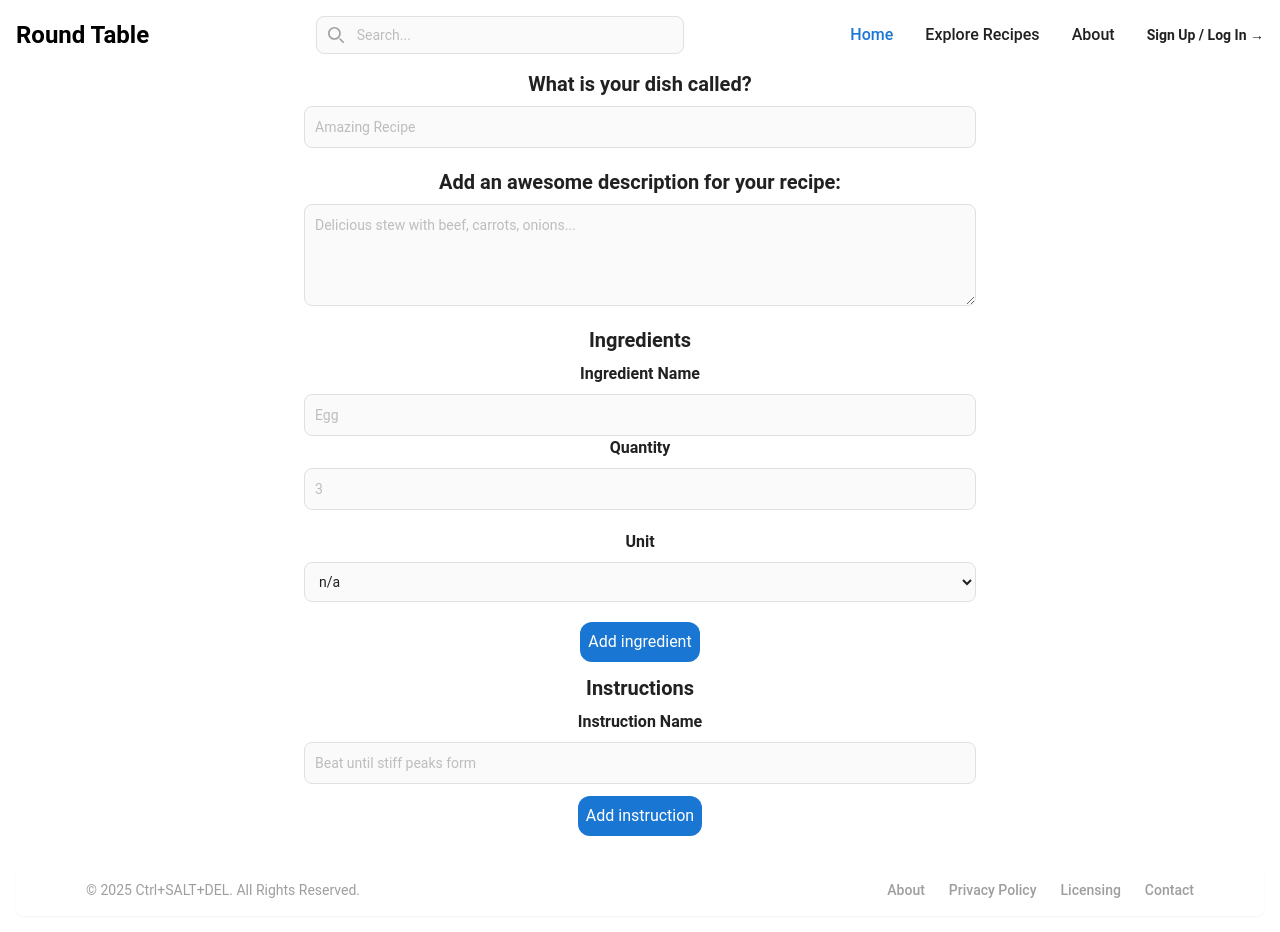
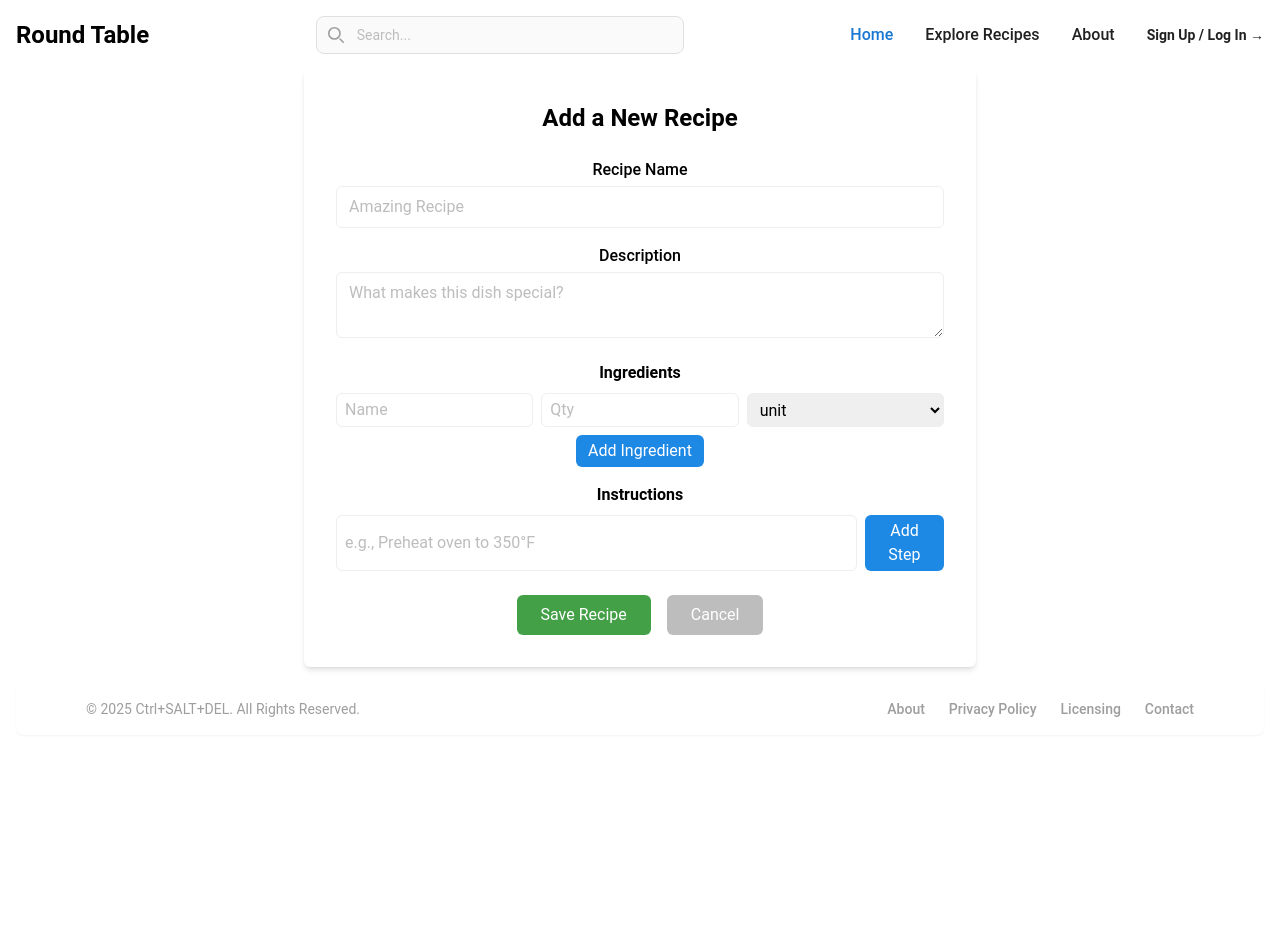
Before and after one commit to TDHouston/CtrlSaltDel, a React (Create React App) app in the folder client/ctrl-slt-del/: page /recipe/add in a window 1280 px wide. After the commit the page ends 800 px from the top, so only its background shows below. Built offline with nearby package versions, Linux system fonts and the light colour scheme.

Commit message:
Implemented customer CRUD for recipes

```diff
--- /dev/null
+++ b/client/ctrl-slt-del/src/components/MyRecipes.js
@@ -0,0 +1,114 @@
+import React, { useContext, useEffect, useState } from "react";
+import RecipeCard from "./RecipeCard";
+import RecipeForm from "../pages/RecipeForm";
+import { AuthContext } from "../helpers/AuthContext";
+import { useNavigate } from "react-router-dom";
+
+function MyRecipes() {
+  const [recipes, setRecipes] = useState([]);
+  const [showForm, setShowForm] = useState(false);
+  const [editing, setEditing] = useState(null);
+
+  const { user } = useContext(AuthContext);
+  const navigate = useNavigate();
+
+  useEffect(() => {
+    if (user?.userId) {
+      fetch(`http://localhost:8080/api/recipes/user?id=${user.userId}`)
+        .then((res) => res.json())
+        .then((data) => setRecipes(data))
+        .catch((err) => console.error("Error fetching user recipes:", err));
+    }
+  }, [user]);
+
+  const handleDelete = (recipeId) => {
+    if (!window.confirm("Are you sure you want to delete this recipe?")) return;
+
+    fetch(`http://localhost:8080/api/recipes/${recipeId}`, {
+      method: "DELETE",
+    })
+      .then((res) => {
+        if (res.ok) {
+          setRecipes((prev) => prev.filter((r) => r.recipeId !== recipeId));
+        } else {
+          throw new Error("Failed to delete recipe.");
+        }
+      })
+      .catch((err) => console.error("Delete error:", err));
+  };
+
+  const handleEdit = (recipeId) => {
+    navigate(`/recipe/edit/${recipeId}`);
+  };
+
+  return (
+    <section className="px-6 py-10 max-w-7xl mx-auto">
+      <div className="mb-6 flex flex-col sm:flex-row justify-between items-start sm:items-center">
+        <div>
+          <h1 className="text-3xl font-bold text-gray-900 dark:text-white">
+            My Recipes
+          </h1>
+          <p className="mt-1 text-gray-600 dark:text-gray-300">
+            View and manage the recipes you’ve submitted.
+          </p>
+        </div>
+
+        <button
+          onClick={() => setShowForm(true)}
+          className="mt-4 sm:mt-0 px-4 py-2 bg-blue-700 hover:bg-blue-600 text-white text-sm font-medium rounded-lg shadow-md transition"
+        >
+          + Add Recipe
+        </button>
+      </div>
+
+      {showForm && (
+        <div className="mb-10 bg-white dark:bg-gray-800 p-6 rounded-lg shadow-md">
+          <RecipeForm
+            onSave={(newRecipe) => {
+              setRecipes((prev) => [...prev, newRecipe]);
+              setShowForm(false);
+            }}
+            onCancel={() => setShowForm(false)}
+          />
+        </div>
+      )}
+
+      {!showForm && recipes.length > 0 ? (
+        <div className="grid gap-10 pt-6 sm:grid-cols-2 lg:grid-cols-3">
+          {recipes.map((recipe) => (
+            <div key={recipe.recipeId} className="flex flex-col items-center">
+              <RecipeCard recipe={recipe} />
+              <div
+                className="mt-4 inline-flex rounded-md shadow-sm"
+                role="group"
+              >
+                <button
+                  type="button"
+                  onClick={() => handleEdit(recipe.recipeId)}
+                  className="px-4 py-2 text-sm font-medium text-gray-900 bg-white border border-gray-200 rounded-s-lg hover:bg-gray-100 hover:text-blue-700 focus:z-10 focus:ring-2 focus:ring-blue-700 focus:text-blue-700 dark:bg-gray-800 dark:border-gray-700 dark:text-white dark:hover:bg-gray-700 dark:hover:text-white"
+                >
+                  Update
+                </button>
+                <button
+                  type="button"
+                  onClick={() => handleDelete(recipe.recipeId)}
+                  className="px-4 py-2 text-sm font-medium text-gray-900 bg-white border border-gray-200 rounded-e-lg hover:bg-gray-100 hover:text-red-600 focus:z-10 focus:ring-2 focus:ring-red-500 focus:text-red-600 dark:bg-gray-800 dark:border-gray-700 dark:text-white dark:hover:bg-gray-700 dark:hover:text-red-400"
+                >
+                  Delete
+                </button>
+              </div>
+            </div>
+          ))}
+        </div>
+      ) : (
+        !showForm && (
+          <p className="text-center text-gray-600 dark:text-gray-300">
+            You haven’t added any recipes yet.
+          </p>
+        )
+      )}
+    </section>
+  );
+}
+
+export default MyRecipes;
--- a/client/ctrl-slt-del/src/components/Nav.js
+++ b/client/ctrl-slt-del/src/components/Nav.js
@@ -1,5 +1,5 @@
 import React, { useContext, useEffect, useState } from "react";
-import { Link, useParams } from "react-router-dom";
+import { Link } from "react-router-dom";
 import { AuthContext } from "../helpers/AuthContext";
 
 function Nav() {
--- a/client/ctrl-slt-del/src/pages/RecipeForm.js
+++ b/client/ctrl-slt-del/src/pages/RecipeForm.js
@@ -1,48 +1,19 @@
-import { useEffect, useState } from "react";
-import { useParams } from "react-router-dom";
+import { useContext, useEffect, useState } from "react";
+import { useParams, useNavigate } from "react-router-dom";
+import { AuthContext } from "../helpers/AuthContext";
+
 const RECIPE_DEFAULT = {
-  name: "Chocolate Cake",
+  name: "",
   difficulty: 3,
-  cookTime: 45,
-  servings: 8,
-  description: "A delicious and decadent chocolate cake",
-  instructions: [
-    {
-      stepNumber: 1,
-      instruction: "Take your dry ingredients and mix them",
-    },
-    {
-      stepNumber: 2,
-      instruction: "Add wet ingredients and mix some more",
-    },
-    {
-      stepNumber: 3,
-      instruction: "Bake for 45 min",
-    },
-    {
-      stepNumber: 4,
-      instruction: "Cool, then frost if desired",
-    },
-  ],
-  ingredients: [
-    { name: "Flour", quantity: 2, unit: "cup" },
-    { name: "Sugar", quantity: 1, unit: "cup" },
-    { name: "Milk", quantity: 1, unit: "cup" },
-    { name: "Butter", quantity: 1, unit: "cup" },
-    { name: "Cocoa powder", quantity: 0.3, unit: "cup" },
-  ],
-  comments: [
-    {
-      user: "cookingpapa",
-      comment: "Tried this cake and it was soooo good",
-    },
-    {
-      user: "gianttroll",
-      comment: "this sucks",
-    },
-  ],
+  cookTime: 30,
+  servings: 1,
+  description: "",
+  instructions: [],
+  ingredients: [],
+  comments: [],
 };
-function RecipeForm() {
+
+function RecipeForm({ onSave, onCancel }) {
   const [recipe, setRecipe] = useState(RECIPE_DEFAULT);
   const [errors, setErrors] = useState([]);
 
@@ -52,182 +23,254 @@ function RecipeForm() {
   const [instruction, setInstruction] = useState("");
   const [instructions, setInstructions] = useState([]);
 
+  const { user } = useContext(AuthContext);
   const { id } = useParams();
+  const navigate = useNavigate();
 
-  const addIngredient = (ingredient) => {
-    setIngredients([...ingredients, ingredient]);
+  useEffect(() => {
+    if (id) {
+      fetch(`http://localhost:8080/api/recipes/${id}`)
+        .then((res) => res.json())
+        .then((data) => {
+          setRecipe(data);
+          setIngredients(data.ingredients || []);
+          setInstructions(data.instructions?.map((i) => i.instruction) || []);
+        })
+        .catch((err) => {
+          console.error("Failed to fetch recipe for editing:", err);
+        });
+    }
+  }, [id]);
+
+  const handleInputChange = (e) => {
+    setRecipe({ ...recipe, [e.target.name]: e.target.value });
   };
 
-  const handleIngredientChange = (event) => {
+  const handleIngredientChange = (e) => {
     const newIngredient = { ...ingredient };
-    newIngredient[event.target.name] = event.target.value;
+    newIngredient[e.target.name] = e.target.value;
     setIngredient(newIngredient);
   };
 
-  const handleInstructionChange = (event) => {
-    setInstruction(event.target.value);
+  const addIngredient = () => {
+    if (
+      ingredient.ingredientName &&
+      ingredient.ingredientQuantity &&
+      ingredient.ingredientUnit
+    ) {
+      setIngredients([...ingredients, ingredient]);
+      setIngredient({});
+    }
   };
 
-  const addInstruction = (instruction) => {
+  const handleInstructionChange = (e) => {
+    setInstruction(e.target.value);
+  };
+
+  const addInstruction = () => {
+    if (instruction.trim()) {
       setInstructions([...instructions, instruction]);
+      setInstruction("");
+    }
+  };
+
+  const handleSubmit = (e) => {
+    e.preventDefault();
+
+    const newRecipe = {
+      ...recipe,
+      ingredients,
+      instructions: instructions.map((inst, index) => ({
+        stepNumber: index + 1,
+        instruction: inst,
+      })),
+      userId: user?.userId || 1,
+    };
+
+    const method = id ? "PUT" : "POST";
+    const url = id
+      ? `http://localhost:8080/api/recipes/${id}`
+      : "http://localhost:8080/api/recipes";
+
+    fetch(url, {
+      method,
+      headers: {
+        "Content-Type": "application/json",
+      },
+      body: JSON.stringify(newRecipe),
+    })
+      .then((res) => {
+        if (res.status === 201) return res.json();
+        if (res.status === 204) return null; // just a success
+        if (res.status === 400)
+          return res.json().then((data) => Promise.reject(data));
+        return Promise.reject(["Unexpected server error."]);
+      })
+      .then((data) => {
+        onSave?.(data);
+        navigate("/profile/" + user.userId);
+      })
+      .catch((errs) => {
+        console.error(errs);
+        setErrors(Array.isArray(errs) ? errs : ["An error occurred."]);
+      });
   };
 
   return (
-    <>
     <section>
-        <form className="text-center mx-auto max-w-2xl">
-          <div className="mb-5">
-            <label
-              for="name"
-              className="block mb-2 text-xl font-semibold text-center font-medium text-gray-900 dark:text-white"
+      <form
+        onSubmit={handleSubmit}
+        className="text-center mx-auto max-w-2xl bg-white shadow-md p-8 rounded-md"
       >
-              What is your dish called?
+        <h2 className="text-2xl font-bold mb-6">
+          {id ? "Edit Recipe" : "Add a New Recipe"}
+        </h2>
+
+        {/* Name */}
+        <div className="mb-4">
+          <label htmlFor="name" className="block font-medium mb-1">
+            Recipe Name
           </label>
           <input
-              type="text"
-              id="name"
-              class="bg-gray-50 border border-gray-300 text-gray-900 text-sm rounded-lg focus:ring-blue-500 focus:border-blue-500 block w-full p-2.5 dark:bg-gray-700 dark:border-gray-600 dark:placeholder-gray-400 dark:text-white dark:focus:ring-blue-500 dark:focus:border-blue-500"
+            name="name"
+            value={recipe.name}
+            onChange={handleInputChange}
+            required
             placeholder="Amazing Recipe"
-              required
+            className="w-full border rounded-md px-3 py-2"
           />
         </div>
-          <div className="mb-5">
-            <label
-              for="description"
-              className="block mb-2 text-xl font-semibold text-center font-medium text-gray-900 dark:text-white"
-            >
-              Add an awesome description for your recipe:
+
+        {/* Description */}
+        <div className="mb-4">
+          <label htmlFor="description" className="block font-medium mb-1">
+            Description
           </label>
           <textarea
-              id="description"
-              rows="4"
-              class="block p-2.5 w-full text-sm text-gray-900 bg-gray-50 rounded-lg border border-gray-300 focus:ring-blue-500 focus:border-blue-500 dark:bg-gray-700 dark:border-gray-600 dark:placeholder-gray-400 dark:text-white dark:focus:ring-blue-500 dark:focus:border-blue-500"
-              placeholder="Delicious stew with beef, carrots, onions..."
-            ></textarea>
+            name="description"
+            value={recipe.description}
+            onChange={handleInputChange}
+            required
+            placeholder="What makes this dish special?"
+            className="w-full border rounded-md px-3 py-2"
+          />
         </div>
-          <div className="mb-5">
-            <h1 className="block mb-2 text-xl font-semibold text-center font-medium text-gray-900 dark:text-white">
-              Ingredients
-            </h1>
-            <div>
-              {ingredients.map((ingredient) => (
-                <p>
-                  {ingredient.ingredientQuantity}{" "}
-                  {ingredient.ingredientUnit.toString().toLowerCase()}{" "}
-                  {ingredient.ingredientName}
+
+        {/* Ingredients */}
+        <div className="mb-4">
+          <h3 className="font-semibold mb-2">Ingredients</h3>
+          {ingredients.map((ing, idx) => (
+            <p key={idx}>
+              {ing.ingredientQuantity} {ing.ingredientUnit.toLowerCase()}{" "}
+              {ing.ingredientName}
             </p>
           ))}
-            </div>
-            <div className="mb-5">
-              <label
-                for="ingredientName"
-                className="block mb-2 text- font-semibold text-center font-medium text-gray-900 dark:text-white"
-              >
-                Ingredient Name
-              </label>
+
+          <div className="grid grid-cols-3 gap-2 mt-2">
             <input
               type="text"
               name="ingredientName"
-                id="ingredientName"
-                class="bg-gray-50 border border-gray-300 text-gray-900 text-sm rounded-lg focus:ring-blue-500 focus:border-blue-500 block w-full p-2.5 dark:bg-gray-700 dark:border-gray-600 dark:placeholder-gray-400 dark:text-white dark:focus:ring-blue-500 dark:focus:border-blue-500"
-                placeholder="Egg"
-                value={ingredient.ingredientName}
+              placeholder="Name"
+              value={ingredient.ingredientName || ""}
               onChange={handleIngredientChange}
-                required
+              className="border rounded-md px-2 py-1"
             />
-              <div className="mb-5">
-                <label
-                  for="ingredientQuantity"
-                  className="block mb-2 text-l font-semibold text-center font-medium text-gray-900 dark:text-white"
-                >
-                  Quantity
-                </label>
             <input
               type="number"
               name="ingredientQuantity"
-                  id="ingredientQuantity"
-                  class="bg-gray-50 border border-gray-300 text-gray-900 text-sm rounded-lg focus:ring-blue-500 focus:border-blue-500 block w-full p-2.5 dark:bg-gray-700 dark:border-gray-600 dark:placeholder-gray-400 dark:text-white dark:focus:ring-blue-500 dark:focus:border-blue-500"
-                  placeholder="3"
-                  value={ingredient.ingredientQuantity}
+              placeholder="Qty"
+              value={ingredient.ingredientQuantity || ""}
               onChange={handleIngredientChange}
-                  required
+              className="border rounded-md px-2 py-1"
             />
-              </div>
-              <div className="mb-5">
-                <label
-                  for="ingredientUnit"
-                  className="block mb-2 text-l font-semibold text-center font-medium text-gray-900 dark:text-white"
+            <select
+              name="ingredientUnit"
+              value={ingredient.ingredientUnit || ""}
+              onChange={handleIngredientChange}
+              className="border rounded-md px-2 py-1"
             >
-                  Unit
-                </label>
-                <select
-                  id="ingredientUnit"
-                  name="ingredientUnit"
-                  class="bg-gray-50 border border-gray-300 text-gray-900 text-sm rounded-lg focus:ring-blue-500 focus:border-blue-500 block w-full p-2.5 dark:bg-gray-700 dark:border-gray-600 dark:placeholder-gray-400 dark:text-white dark:focus:ring-blue-500 dark:focus:border-blue-500"
-                  value={ingredient.ingredientUnit}
-                  onChange={handleIngredientChange}
-                >
-                  <option value="">n/a</option>
+              <option value="">unit</option>
               <option value="TEASPOON">tsp</option>
               <option value="TABLESPOON">tbsp</option>
               <option value="CUP">cup</option>
-                  <option value="FLUID_OUNCE">fl oz</option>
-                  <option value="PINT">pt</option>
-                  <option value="QUART">qt</option>
-                  <option value="GALLON">gal</option>
               <option value="OUNCE">oz</option>
-                  <option value="POUND">lb</option>
-                  <option value="MILLILITER">mL</option>
-                  <option value="LITER">L</option>
               <option value="GRAM">g</option>
               <option value="KILOGRAM">kg</option>
+              <option value="LITER">L</option>
+              <option value="MILLILITER">mL</option>
               <option value="PINCH">pinch</option>
               <option value="SLICE">slice</option>
             </select>
           </div>
-            </div>
-          </div>
+
           <button
             type="button"
-            className="bg-blue-700 mb-3 hover:bg-blue-400 text-white p-2 rounded-xl"
-            onClick={() => addIngredient(ingredient)}
+            onClick={addIngredient}
+            className="mt-2 bg-blue-600 text-white px-3 py-1 rounded-md hover:bg-blue-500"
           >
-            Add ingredient
+            Add Ingredient
           </button>
-          <h1 className="block mb-2 text-xl font-semibold text-center font-medium text-gray-900 dark:text-white">
-            Instructions
-          </h1>
-          <div>
-            {instructions.map((instruction) => (
-              <p>{instruction}</p>
+        </div>
+
+        {/* Instructions */}
+        <div className="mb-4">
+          <h3 className="font-semibold mb-2">Instructions</h3>
+          {instructions.map((inst, i) => (
+            <p key={i}>
+              {i + 1}. {inst}
+            </p>
           ))}
-          </div>
-          <label
-            for="instruction"
-            className="block mb-2 text- font-semibold text-center font-medium text-gray-900 dark:text-white"
-          >
-            Instruction Name
-          </label>
+          <div className="flex gap-2 mt-2">
             <input
               type="text"
-            name="ingredientName"
-            id="ingredientName"
-            class=" mb-3 bg-gray-50 border border-gray-300 text-gray-900 text-sm rounded-lg focus:ring-blue-500 focus:border-blue-500 block w-full p-2.5 dark:bg-gray-700 dark:border-gray-600 dark:placeholder-gray-400 dark:text-white dark:focus:ring-blue-500 dark:focus:border-blue-500"
-            placeholder="Beat until stiff peaks form"
               value={instruction}
               onChange={handleInstructionChange}
-            required
+              placeholder="e.g., Preheat oven to 350°F"
+              className="w-full border rounded-md px-2 py-1"
             />
             <button
               type="button"
-            className="bg-blue-700 mb-3 hover:bg-blue-400 text-white p-2 rounded-xl"
-            onClick={() => addInstruction(instruction)}
+              onClick={addInstruction}
+              className="bg-blue-600 text-white px-3 py-1 rounded-md hover:bg-blue-500"
             >
-            Add instruction
+              Add Step
             </button>
+          </div>
+        </div>
+
+        {/* Buttons */}
+        <div className="flex justify-center gap-4 mt-6">
+          <button
+            type="submit"
+            className="bg-green-600 hover:bg-green-500 text-white px-6 py-2 rounded-md"
+          >
+            Save Recipe
+          </button>
+          <button
+            type="button"
+            onClick={() => {
+              if (onCancel) {
+                onCancel();
+              } else {
+                navigate(`/profile/${user?.userId}`);
+              }
+            }}
+            className="bg-gray-400 hover:bg-gray-300 text-white px-6 py-2 rounded-md"
+          >
+            Cancel
+          </button>
+        </div>
+
+        {/* Errors */}
+        {errors.length > 0 && (
+          <div className="mt-4 text-red-600">
+            {errors.map((err, idx) => (
+              <p key={idx}>{err}</p>
+            ))}
+          </div>
+        )}
       </form>
     </section>
-    </>
   );
 }
 
```
Also changed, not shown: client/ctrl-slt-del/src/pages/Profile.js (+2 -92 lines). Lines whose indentation alone changed are shown as unchanged.
